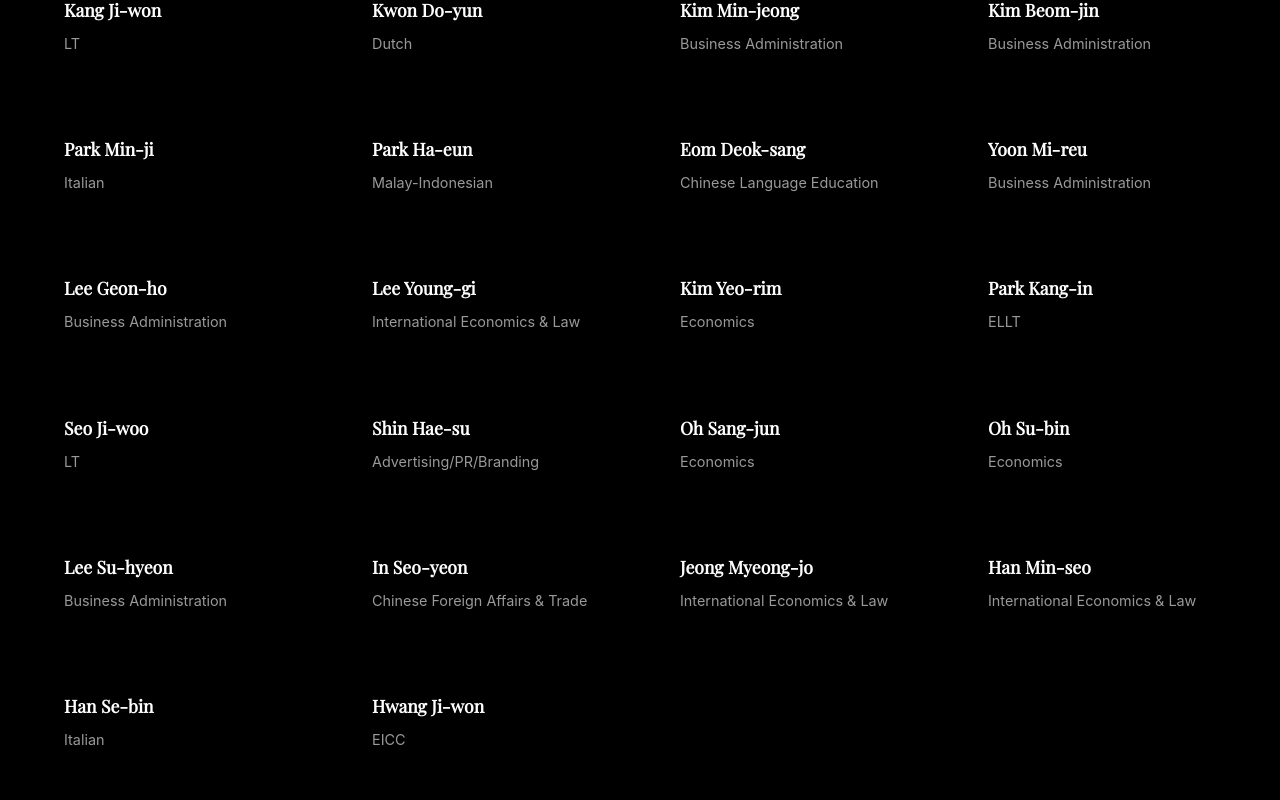
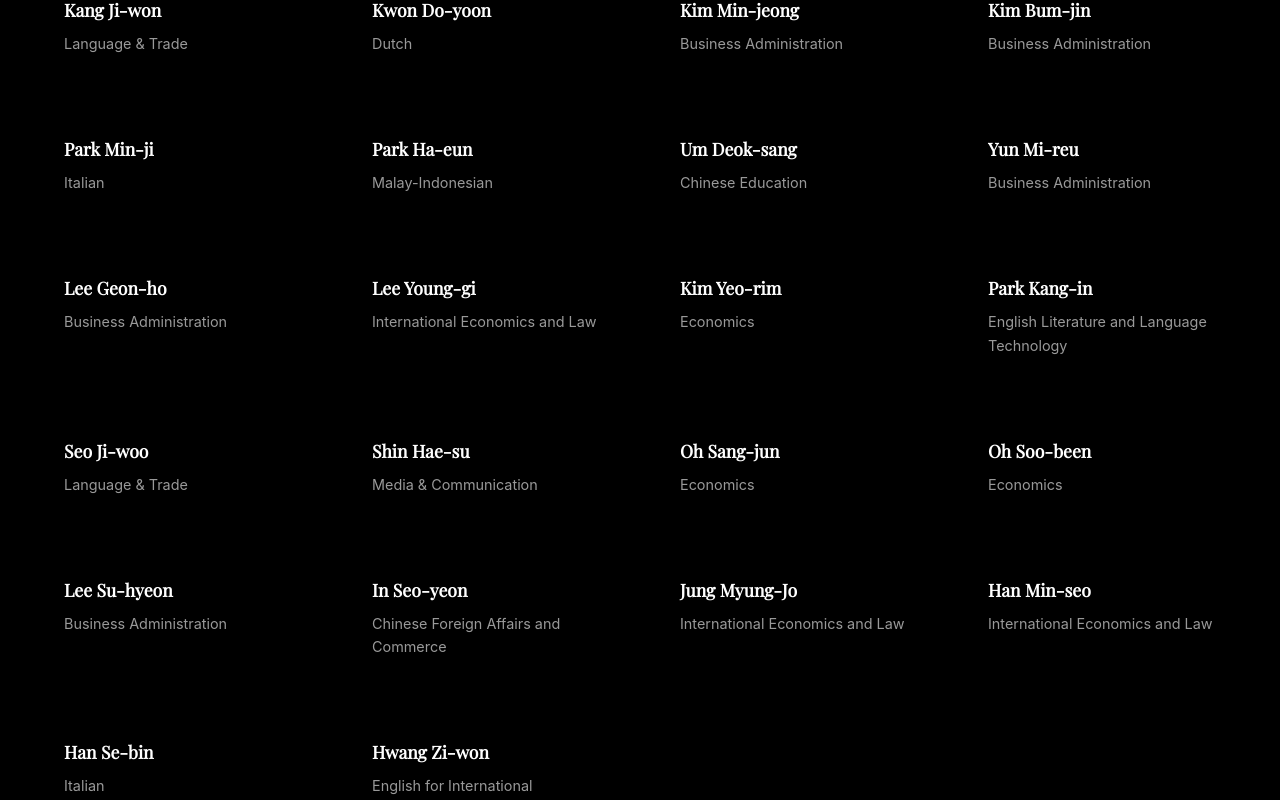
Before and after one commit to 100c08/HIF-Project, a Next.js app: page /members in a window 1280 px wide. Shown: the part 853-1653 px from the top of the page. Built offline with nearby package versions, Linux system fonts and the light colour scheme; a web font is replaced by a local one.

Commit message:
수상 멤버 명단

```diff
--- a/src/pages/join/recruiting.js
+++ b/src/pages/join/recruiting.js
@@ -61,7 +61,7 @@ export default function Recruiting() {
                         <Image src="/I.svg" alt="I" width={250} height={250} />
                         <h3 className={`${styles.pointTitle} ${styles.interactionColor}`}>Initiative</h3>
                         <p className={styles.circleText}>
-                            배우고자하는 열정과 의지가 뛰어나신 분
+                            배우고자 하는 열정과 의지가 뛰어나신 분
                         </p>
                     </div>
                 </div>
--- a/src/pages/members.js
+++ b/src/pages/members.js
@@ -25,250 +25,250 @@ const generations = [
 
 const membersData = {
   "15th Generation": [
-    { name: "Kang Ji-won", major: "LT" },
-    { name: "Kwon Do-yun", major: "Dutch" },
+    { name: "Kang Ji-won", major: "Language & Trade" },
+    { name: "Kwon Do-yoon", major: "Dutch" },
     { name: "Kim Min-jeong", major: "Business Administration" },
-    { name: "Kim Beom-jin", major: "Business Administration" },
+    { name: "Kim Bum-jin", major: "Business Administration" },
     { name: "Park Min-ji", major: "Italian" },
     { name: "Park Ha-eun", major: "Malay-Indonesian" },
-    { name: "Eom Deok-sang", major: "Chinese Language Education" },
-    { name: "Yoon Mi-reu", major: "Business Administration" },
+    { name: "Um Deok-sang", major: "Chinese Education" },
+    { name: "Yun Mi-reu", major: "Business Administration" },
     { name: "Lee Geon-ho", major: "Business Administration" },
-    { name: "Lee Young-gi", major: "International Economics & Law" },
+    { name: "Lee Young-gi", major: "International Economics and Law" },
     { name: "Kim Yeo-rim", major: "Economics" },
-    { name: "Park Kang-in", major: "ELLT" },
-    { name: "Seo Ji-woo", major: "LT" },
-    { name: "Shin Hae-su", major: "Advertising/PR/Branding" },
+    { name: "Park Kang-in", major: "English Literature and Language Technology" },
+    { name: "Seo Ji-woo", major: "Language & Trade" },
+    { name: "Shin Hae-su", major: "Media & Communication" },
     { name: "Oh Sang-jun", major: "Economics" },
-    { name: "Oh Su-bin", major: "Economics" },
+    { name: "Oh Soo-been", major: "Economics" },
     { name: "Lee Su-hyeon", major: "Business Administration" },
-    { name: "In Seo-yeon", major: "Chinese Foreign Affairs & Trade" },
-    { name: "Jeong Myeong-jo", major: "International Economics & Law" },
-    { name: "Han Min-seo", major: "International Economics & Law" },
+    { name: "In Seo-yeon", major: "Chinese Foreign Affairs and Commerce" },
+    { name: "Jung Myung-Jo", major: "International Economics and Law" },
+    { name: "Han Min-seo", major: "International Economics and Law" },
     { name: "Han Se-bin", major: "Italian" },
-    { name: "Hwang Ji-won", major: "EICC" }
+    { name: "Hwang Zi-won", major: "English for International Conferences and Communication" }
   ],
   "14th Generation": [
-    { name: "Park Jae-hyeon", major: "Japanese" },
-    { name: "Gu Yun-mo", major: "LT" },
+    { name: "Park Jae-hyeon", major: "Integrated Japanese Studies" },
+    { name: "Ko Yoon-mo", major: "Language & Trade" },
     { name: "Baek Jong-hyeon", major: "Arabic" },
     { name: "Shin Seong-jin", major: "Business Administration" },
     { name: "Park Ji-hoon", major: "Business Administration" },
-    { name: "Park Seon-hong", major: "International Economics & Law" },
-    { name: "Go Da-eun", major: "Economics" },
+    { name: "Park Seon-hong", major: "International Economics and Law" },
+    { name: "Ko Da-eun", major: "Economics" },
     { name: "Kim Na-yeon", major: "Economics" },
-    { name: "Kim Seo-yeon", major: "Political Science & Int'l Relations" },
+    { name: "Kim Seo-yeon", major: "Political Science and Diplomacy" },
     { name: "Lee Jeong-eun", major: "Business Administration" },
-    { name: "Lee Ji-su", major: "Spanish" },
-    { name: "Lee Su-jin", major: "EICC" },
-    { name: "Kim Ryun-woo", major: "Japanese-Convergent Studies" },
-    { name: "Bang Chang-hyeon", major: "International Economics & Law" },
-    { name: "Bae Da-hyeon", major: "Business Administration" },
+    { name: "Lee Ji-soo", major: "Spanish" },
+    { name: "Lee Su-jin", major: "English for International Conferences and Communication" },
+    { name: "Kim Ryun-woo", major: "Integrated Japanese Studies" },
+    { name: "Bang Chang-hyeon", major: "International Economics and Law" },
+    { name: "Bae Da-hyun", major: "Business Administration" },
     { name: "Song Chae-won", major: "Thai" },
-    { name: "Shin Do-hyeon", major: "Business Administration" },
+    { name: "Shin Do-hyun", major: "Business Administration" },
     { name: "An Sang-min", major: "Business Administration" },
-    { name: "Yoo Seung-ri", major: "Russian" },
+    { name: "Yu Seung-ri", major: "Russian" },
     { name: "Lee Young-seop", major: "Business Administration" },
-    { name: "Jeong Da-na", major: "International Economics & Law" },
+    { name: "Jeong Da-na", major: "International Economics and Law" },
     { name: "Choi Eun-bin", major: "French Language" }
   ],
   "13th Generation": [
-    { name: "Gong Do-yeon", major: "English" },
-    { name: "Kwon Tae-hun", major: "Russian" },
-    { name: "Kim Dong-hyeon", major: "Business Administration" },
-    { name: "Song Young-seo", major: "Chinese Language Education" },
+    { name: "Kong Do-youn", major: "English Linguistics" },
+    { name: "Kwon Tae-hoon", major: "Russian" },
+    { name: "Kim Dong-hyun", major: "Business Administration" },
+    { name: "Song Young-seo", major: "Chinese Education" },
     { name: "Shin Ji-hyeon", major: "German" },
-    { name: "Shin Hyeon-uk", major: "Business Administration" },
-    { name: "Yoo Chae-eun", major: "ELLT" },
-    { name: "Yoon Woo-jin", major: "Indian Studies" },
+    { name: "Shin Hyun-wook", major: "Business Administration" },
+    { name: "Yoo Chae-eun", major: "English Literature and Language Technology" },
+    { name: "Yoon Woo-jin", major: "Hindi" },
     { name: "Jang Se-un", major: "Dutch" },
     { name: "Jin Byeong-hyeon", major: "Economics" },
-    { name: "Choi Yun-seo", major: "LT" },
-    { name: "Han Yu-gyeong", major: "Economics" },
-    { name: "Kim Hyeon-il", major: "Economics" },
-    { name: "Park Gi-won", major: "EICC" },
+    { name: "Choi Yun-seo", major: "Language & Trade" },
+    { name: "Han Yu-kyeong", major: "Economics" },
+    { name: "Kim Hyun-il", major: "Economics" },
+    { name: "Park Gi-won", major: "English for International Conferences and Communication" },
     { name: "Song Geun-su", major: "Business Administration" },
     { name: "Yang Min-seok", major: "Thai" },
     { name: "Yoon Young-hyeon", major: "Economics" },
     { name: "Lee Geon-hui", major: "Economics" },
-    { name: "Lee Min-gyeong", major: "English & American Literature/Culture" },
+    { name: "Lee Min-gyeong", major: "English Literature and Culture" },
     { name: "Lee Ye-ji", major: "Economics" },
-    { name: "Jeong Hyeon-ju", major: "ELLT" },
-    { name: "Choi Ju-yeon", major: "Turkish & Azerbaijani" }
+    { name: "Jeong Hyeon-ju", major: "English Literature and Language Technology" },
+    { name: "Choi Ju-yeon", major: "Turkish and Azerbaijani" }
   ],
   "12th Generation": [
-    { name: "Kwon Geun-young", major: "Chinese Foreign Affairs & Trade" },
-    { name: "Kim Gyeong-mi", major: "Business Administration" },
+    { name: "Kwon Keun-young", major: "Chinese Foreign Affairs and Commerce" },
+    { name: "Kim gyeong-mi", major: "Business Administration" },
     { name: "Dong Jin-woo", major: "Business Administration" },
-    { name: "Min Hee-won", major: "Business Administration" },
-    { name: "Park Seo-bin", major: "Indian Studies" },
+    { name: "Min Hui-won", major: "Business Administration" },
+    { name: "Park Seo-bin", major: "Hindi" },
     { name: "Park Tae-geon", major: "Business Administration" },
     { name: "Yang Na-na", major: "German" },
     { name: "Lee Seong-beom", major: "Business Administration" },
-    { name: "Lee Hong-woo", major: "English" },
-    { name: "Im Ha-jin", major: "French Language" },
-    { name: "Jang Ha-gyeong", major: "Economics" },
+    { name: "Lee Hong-woo", major: "English Linguistics" },
+    { name: "Lim Ha-jin", major: "French Language" },
+    { name: "Jang Ha-kyung", major: "Economics" },
     { name: "Ha Seon-woo", major: "German" },
-    { name: "Kang Ye-hyeon", major: "International Economics & Law" },
-    { name: "Kim Su-yeon", major: "ELLT" },
-    { name: "Bae Jong-seong", major: "Thai" },
-    { name: "Shin Jeong-hyeon", major: "International Economics & Law" },
-    { name: "Im Ji-yoon", major: "Business Administration" },
-    { name: "Oh Seung-hyeon", major: "Economics" },
+    { name: "Kang Ye-hyun", major: "International Economics and Law" },
+    { name: "Kim Soo-yeon", major: "English Literature and Language Technology" },
+    { name: "Bae Jong-sung", major: "Thai" },
+    { name: "Shin Jeong-hyeon", major: "International Economics and Law" },
+    { name: "Lim Ji-youn", major: "Business Administration" },
+    { name: "Oh Seung-hyun", major: "Economics" },
     { name: "Jeong Jae-geun", major: "Business Administration" },
-    { name: "Jo Seo-hyeon", major: "Japanese Language & Culture" },
-    { name: "Jo A-yeong", major: "Chinese Foreign Affairs & Trade" }
+    { name: "Cho Seo-hyeon", major: "Japanese Language, Literature and Culture" },
+    { name: "Cho Ah-yeong", major: "Chinese Foreign Affairs and Commerce" }
   ],
   "11th Generation": [
-    { name: "Kim Gyu-won", major: "Economics" },
+    { name: "Kim Kyu-won", major: "Economics" },
     { name: "Kim Min-su", major: "German" },
     { name: "Kim Jang-mi", major: "Business Administration" },
     { name: "Kim Hye-ji", major: "Business Administration" },
     { name: "Park Young-chan", major: "Business Administration" },
-    { name: "Yu Jin", major: "Arabic" },
-    { name: "Yu Hye-seung", major: "Vietnamese" },
-    { name: "Lee Won-gyu", major: "Chinese Language & Culture" },
+    { name: "Yoo Jin", major: "Arabic" },
+    { name: "Ryu Hye-seung", major: "Vietnamese" },
+    { name: "Lee Won-gyu", major: "Chinese Language, Literature and Culture" },
     { name: "Lee Jeong-myeong", major: "Public Administration" },
-    { name: "Lee Ha-eun", major: "International Economics & Law" },
-    { name: "Jo Wan-gyu", major: "German Education" },
+    { name: "Lee Ha-eun", major: "International Economics and Law" },
+    { name: "Cho Wan-kyu", major: "German Education" },
     { name: "Kwon So-yeon", major: "Business Administration" },
-    { name: "Kim Tae-seop", major: "Thai" },
+    { name: "Kim Tae-sub", major: "Thai" },
     { name: "Song Ui-hyeon", major: "Business Administration" },
     { name: "Lee Su-hong", major: "Economics" },
-    { name: "Im Ji-hye", major: "Chinese Foreign Affairs & Trade" },
-    { name: "Jeon Hee-ju", major: "Mongolian" },
+    { name: "Lim Ji-hye", major: "Chinese Foreign Affairs and Commerce" },
+    { name: "Jeon Hee-joo", major: "Mongolian" },
     { name: "Jin Chae-yeon", major: "Thai" },
-    { name: "Cheon Seo-hee", major: "English" }
+    { name: "Cheon Seo-hui", major: "English Linguistics" }
   ],
   "10th Generation": [
     { name: "Bae Ji-won", major: "Economics" },
-    { name: "Kim Eui-jin", major: "Japanese-Convergent Studies" },
-    { name: "Kim Ju-ho", major: "Advertising/PR/Branding" },
+    { name: "Kim Ui-jin", major: "Integrated Japanese Studies" },
+    { name: "Kim Ju-ho", major: "Media & Communication" },
     { name: "Son Jeong-bae", major: "Business Administration" },
     { name: "Yang Min-seok", major: "Economics" },
-    { name: "Eom Hye-jin", major: "Vietnamese" },
-    { name: "Lee Ye-jin", major: "Chinese Language & Culture" },
-    { name: "Jeon Min-ji", major: "LT" },
-    { name: "Lee Ha-rin", major: "Chinese Language & Culture" },
-    { name: "Joo Hyeon-seok", major: "Business Administration" },
-    { name: "Kim Gi-jun", major: "Italian" },
+    { name: "Um Hye-jin", major: "Vietnamese" },
+    { name: "Oh Su-yeon", major: "Economics" },
+    { name: "Lee Ye-jin", major: "Chinese Language, Literature and Culture" },
+    { name: "Jeon Min-ji", major: "Language & Trade" },
+    { name: "Lee Ha-rin", major: "Chinese Language, Literature and Culture" },
+    { name: "Joo Hyun-seok", major: "Business Administration" },
+    { name: "Kim Ki-jun", major: "Italian" },
     { name: "Park Seung-gyun", major: "Vietnamese" },
-    { name: "Son Jin-gyu", major: "Scandinavian Languages" },
-    { name: "Oh Se-min", major: "Malay–Indonesian" },
-    { name: "Lee Min-gyeong", major: "Portuguese" },
+    { name: "Son Jin-kyu", major: "Scandinavian Languages" },
+    { name: "Oh Se-min", major: "Malay-Indonesian" },
+    { name: "Lee Min-kyung", major: "Portuguese" },
     { name: "Lee Yeon-su", major: "Dutch" },
     { name: "Choi Young-jin", major: "International Studies" },
-    { name: "Han Gyu-ri", major: "Turkish & Azerbaijani" }
+    { name: "Han Kyu-ri", major: "Turkish and Azerbaijani" }
   ],
   "9th Generation": [
     { name: "Park Ji-gan", major: "English" },
     { name: "Kim Hye-min", major: "Public Administration" },
-    { name: "Kim Jae-yun", major: "English" },
-    { name: "Jeong Hyeon-shin", major: "German" },
-    { name: "Myeong Jun-gu", major: "Business Administration" },
+    { name: "Kim Jae-yoon", major: "English Linguistics" },
+    { name: "Jung Hyun-sin", major: "German" },
+    { name: "Myung Jun-gu", major: "Business Administration" },
     { name: "Kim Chan-jong", major: "Economics" },
     { name: "Kim Yong-su", major: "German Education" },
     { name: "Han Ji-yeon", major: "French" },
-    { name: "Cheon Su-hwan", major: "English Literature" },
-    { name: "Hwang Chi-yeon", major: "Spanish" },
-    { name: "Park Ji-young", major: "German" },
+    { name: "Chun Su-hwan", major: "English Literature" },
+    { name: "Hwang Chi-yeon", major: "Business Administration" },
+    { name: "Park Jee-young", major: "German" },
     { name: "Woo Yu-jeong", major: "Dutch" },
-    { name: "Kim Hye-young", major: "French Language" },
-    { name: "Lee Won-bok", major: "Business Administration" },
-    { name: "Jo Ye-jin", major: "Mongolian" },
+    { name: "Kim Hye-yeong", major: "French Language" },
+    { name: "Lee Won-Bok", major: "Business Administration" },
+    { name: "Cho Ye-jin", major: "Mongolian" },
     { name: "Moon Seung-hwan", major: "Dutch" }
   ],
   "8th Generation": [
-    { name: "Kim Do-yun", major: "English" },
-    { name: "Choi Yun-young", major: "International Economics & Law" },
+    { name: "Kim Do-yun", major: "English Linguistics" },
+    { name: "Choi Yun-young", major: "International Economics and Law" },
     { name: "Kim Ha-rim", major: "German" },
-    { name: "Jeong Yun-jip", major: "Business Administration" },
-    { name: "Jeong Hee-ji", major: "Spanish" },
-    { name: "Ji So-hui", major: "Japanese Language & Culture" },
-    { name: "Kim Jeong-su", major: "English" },
+    { name: "Jung Yun-jip", major: "Business Administration" },
+    { name: "Jung Hee-ji", major: "Spanish" },
+    { name: "Ji So-hee", major: "Japanese Language, Literature and Culture" },
+    { name: "Kim Jung-su", major: "English Linguistics" },
     { name: "Min Se-hong", major: "Business Administration" },
     { name: "Yoon Tae-won", major: "Business Administration" },
-    { name: "Shin Hyo-yeop", major: "Business Administration" },
-    { name: "Cha Seok-jin", major: "English Interpretation & Translation" },
-    { name: "Park Gi-young", major: "Business Administration" },
-    { name: "Jo Eun-hyeong", major: "Vietnamese" },
-    { name: "Ye Bo-geun", major: "Economics" }
+    { name: "Shin Hyo-yeub", major: "Business Administration" },
+    { name: "Cha Seok-jin", major: "English Interpretation and Translation" },
+    { name: "Park Ki-young", major: "Business Administration" },
+    { name: "Ye Bo-keun", major: "Economics" }
   ],
   "7th Generation": [
     { name: "Lee Deok-gyu", major: "German" },
     { name: "Lee Ju-yeon", major: "Economics" },
-    { name: "Bae Hyeon-ju", major: "Economics" },
-    { name: "No Ji-won", major: "Business Administration" },
-    { name: "Sim In-bo", major: "English Literature" },
-    { name: "Kwon Na-yun", major: "Chinese Language & Culture" },
+    { name: "Bae Hyun-ju", major: "Economics" },
+    { name: "Noh Ji-won", major: "Business Administration" },
+    { name: "Shim In-bo", major: "English Literature" },
+    { name: "Kwon Na-yun", major: "Chinese Language, Literature and Culture" },
     { name: "Lee Dong-hyun", major: "Economics" },
     { name: "Kim Ji-min", major: "German" },
-    { name: "Park Chan-hyeok", major: "Economics" },
+    { name: "Park Chan-hyuk", major: "Economics" },
     { name: "Shin Ji-hwan", major: "Economics" },
     { name: "Lee Woo-young", major: "Business Administration" },
-    { name: "Jeong Eun-ju", major: "English" },
+    { name: "Jung Eun-ju", major: "English Linguistics" },
     { name: "Jo Yong-sang", major: "Economics" }
   ],
   "6th Generation": [
-    { name: "Lee Jun-su", major: "Malay–Indonesian" },
-    { name: "Yu Gwi-hyeon", major: "Economics" },
+    { name: "Lee Jun-su", major: "Malay-Indonesian" },
+    { name: "Yu Gwi-hyun", major: "Economics" },
     { name: "Park Shin-young", major: "Economics" },
     { name: "Kim Hoe-seung", major: "Economics" },
     { name: "Na Seon-young", major: "German" },
     { name: "Baek Seong-jin", major: "Business Administration" },
     { name: "Lee Hyun-woo", major: "Economics" },
-    { name: "Im So-yeon", major: "English Interpretation & Translation" },
-    { name: "Cheon Ji-hoon", major: "English" }
+    { name: "Im So-yeon", major: "English Interpretation and Translation" },
+    { name: "Cheon Ji-hun", major: "English Linguistics" }
   ],
   "5th Generation": [
-    { name: "Hwang Jun-hyeong", major: "Business Administration" },
+    { name: "Hwang Jun-hyung", major: "Business Administration" },
     { name: "Jo In-su", major: "Business Administration" },
-    { name: "Goo Hyo-jeong", major: "Business Administration" },
-    { name: "Choi Ji-yeong", major: "Economics" },
+    { name: "Gu Hyo-jung", major: "Business Administration" },
+    { name: "Choi Ji-young", major: "Economics" },
     { name: "Na Young", major: "Economics" },
-    { name: "No Ji-min", major: "Economics" },
+    { name: "Noh Ji-min", major: "Economics" },
     { name: "Park Jae-min", major: "Economics" },
     { name: "Lee Dong-hwi", major: "Business Administration" }
   ],
   "4th Generation": [
-    { name: "Jeon Byeong-ha", major: "Japanese" },
-    { name: "Jeong Bong-hyeon", major: "Business Administration" },
+    { name: "Jeon Byung-ha", major: "Japanese Language, Literature and Culture" },
+    { name: "Jung Bong-hyun", major: "Business Administration" },
     { name: "Kim Bo-ra", major: "Economics" },
-    { name: "Kim Jin-seong", major: "Economics" },
-    { name: "Park Gyeong-shin", major: "Division of General Studies" },
+    { name: "Kim Jin-sung", major: "Economics" },
+    { name: "Park Kyung-shin", major: "Interdisciplinary Studies in Social Science" },
     { name: "Seok Eun-jin", major: "Business Administration" },
-    { name: "Lee Sang-cheol", major: "Vietnamese" },
+    { name: "Lee Sang-chul", major: "Vietnamese" },
     { name: "Lee Jin-young", major: "Business Administration" },
     { name: "Jang Ji-ye", major: "Business Administration" },
     { name: "Lee Young-rae", major: "Business Administration" },
-    { name: "Choi Min-hye", major: "Korean Language Education" },
-    { name: "Park Seung-o", major: "Economics" }
+    { name: "Choi Min-hye", major: "Korean Education" },
+    { name: "Park Seung-oh", major: "Economics" }
   ],
   "3rd Generation": [
     { name: "Kim Hee-gyeom", major: "Business Administration" },
-    { name: "Kim Eun-jeong", major: "English Interpretation & Translation" },
+    { name: "Kim Eun-jung", major: "English Interpretation and Translation" },
     { name: "Kim Jong-yun", major: "Economics" },
-    { name: "Min Ji-yeong", major: "Economics" },
-    { name: "Park Jun-yeong", major: "Business Administration" },
+    { name: "Min Ji-young", major: "Economics" },
+    { name: "Park Jun-young", major: "Business Administration" },
     { name: "Lee Seo-bin", major: "Thai" },
-    { name: "Jeon Ju-hwan", major: "English" },
-    { name: "Han Seung-a", major: "Economics" },
-    { name: "Han Yu-ra", major: "Indian Studies" }
+    { name: "Jeon Ju-hwan", major: "English Linguistics" },
+    { name: "Han Seung-ah", major: "Economics" },
+    { name: "Han Yu-ra", major: "Hindi" }
   ],
   "2nd Generation": [
     { name: "Lee Tae-hwan", major: "Arabic" },
-    { name: "Ma Seung-hyeon", major: "Business Administration" },
-    { name: "Park Gwang-yeom", major: "German" },
-    { name: "Jeong Il-gwon", major: "Economics" }
+    { name: "Ma Seung-hyun", major: "Business Administration" },
+    { name: "Park Kwang-yeom", major: "German" },
+    { name: "Jung Il-kwon", major: "Economics" }
   ],
   "1st Generation": [
-    { name: "Yu Seong-woo", major: "Japanese" },
-    { name: "Choi Woo-seok", major: "English" },
+    { name: "Yu Seong-woo", major: "Japanese Language, Literature and Culture" },
+    { name: "Choi Woo-seok", major: "English Linguistics" },
     { name: "Im Seong-won", major: "Business Administration" },
-    { name: "Gwak Yong-jeong", major: "Business Administration" },
-    { name: "Mun Han-gil", major: "Law" },
-    { name: "Baek Seung-hoon", major: "Japanese" },
-    { name: "Yu Hye-yoon", major: "German" }
+    { name: "Kwak Yong-jung", major: "Business Administration" },
+    { name: "Moon Han-gil", major: "Law" },
+    { name: "Baek Seung-hun", major: "Japanese Language, Literature and Culture" },
+    { name: "Yu Hye-yun", major: "German" }
   ]
 };
 
```
Also changed, not shown: src/pages/activities/competition.js (+54 -54 lines).
